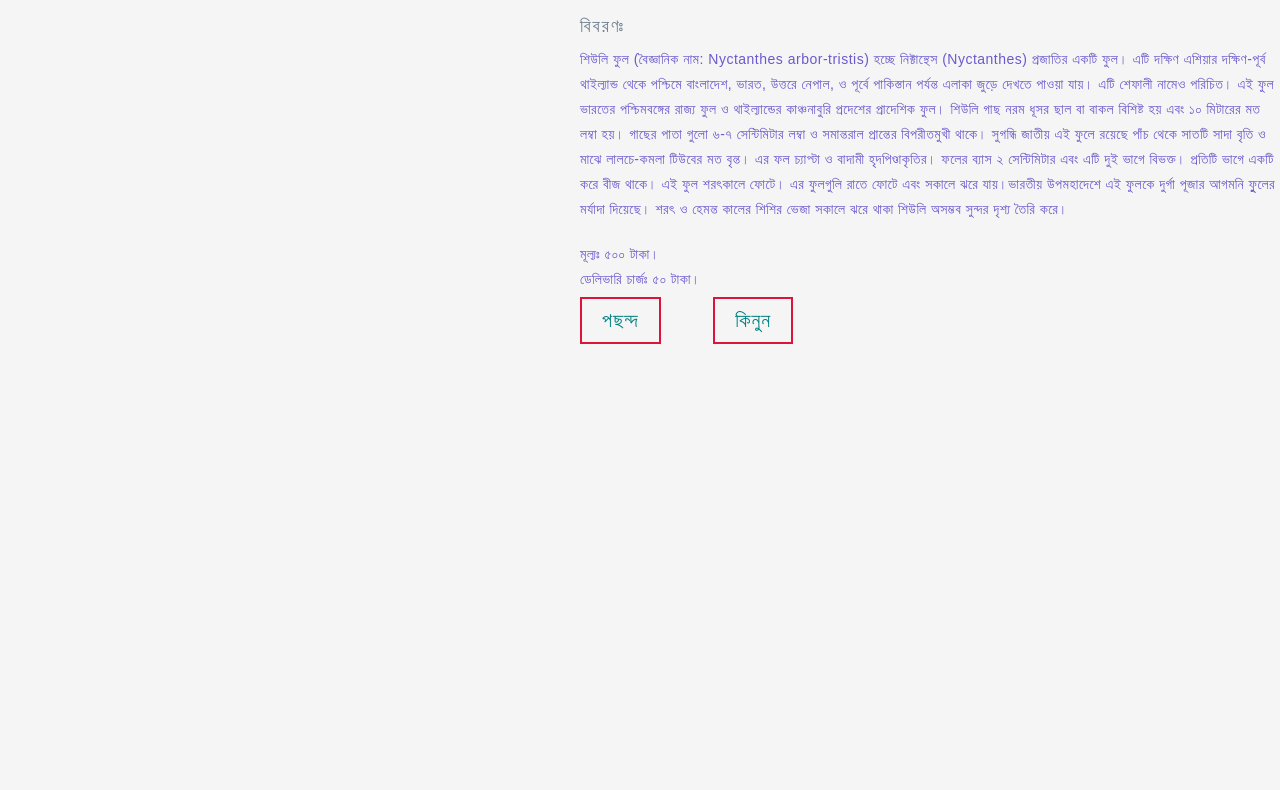
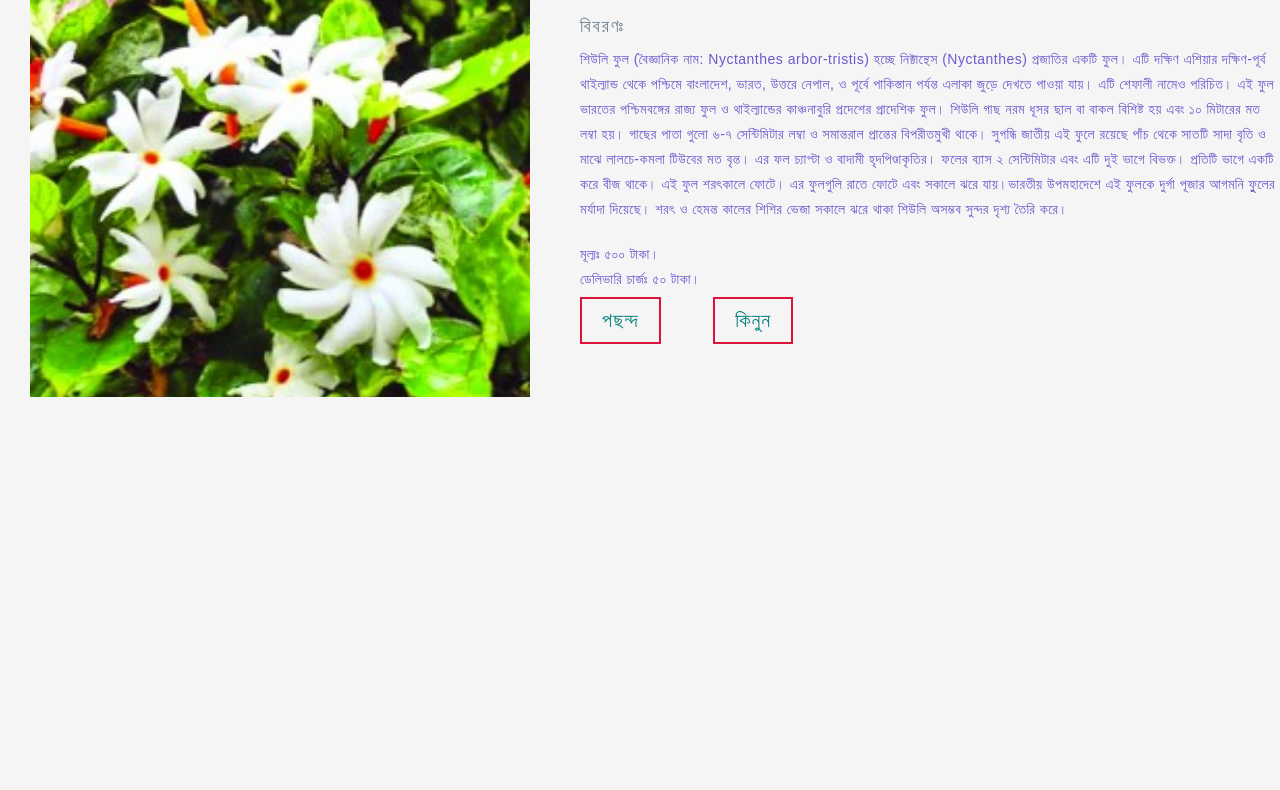
Before and after one commit to Salman623-ops/Tree-Gives-Us-Life-TGUL.com-, a plain HTML site: page c9.html in a window 1280 px wide. Shown: the part 283-1073 px from the top of the page. Drawn offline with Linux system fonts and the light colour scheme; a web font is replaced by a local one.

Commit message:
Update c9.html

```diff
--- a/c9.html
+++ b/c9.html
@@ -6,7 +6,7 @@
         <link rel="stylesheet" href="style.css">
         <link href="https://maxcdn.bootstrapcdn.com/font-awesome/4.7.0/css/font-awesome.min.css" rel="stylesheet">
         <title>Tree Gives Us Life (TGUL.com)</title>
-        <link rel="shortcut icon" type="image.png" href="./image/nn8.png"/>
+        <link rel="shortcut icon" type="nn8.png" href="nn8.png"/>
       </head>
       <body style="background-color: #F5F5F5;">
         <!-- Header -->
@@ -34,7 +34,7 @@
             <div class="about container">
               <div class="col-left2">
                 <div class="about-img">
-                  <img src=".\image\klk7.jpg" alt="img">
+                  <img src="klk7.jpg" alt="img">
                 </div>
               </div>
               <div class="col-right1">
```
